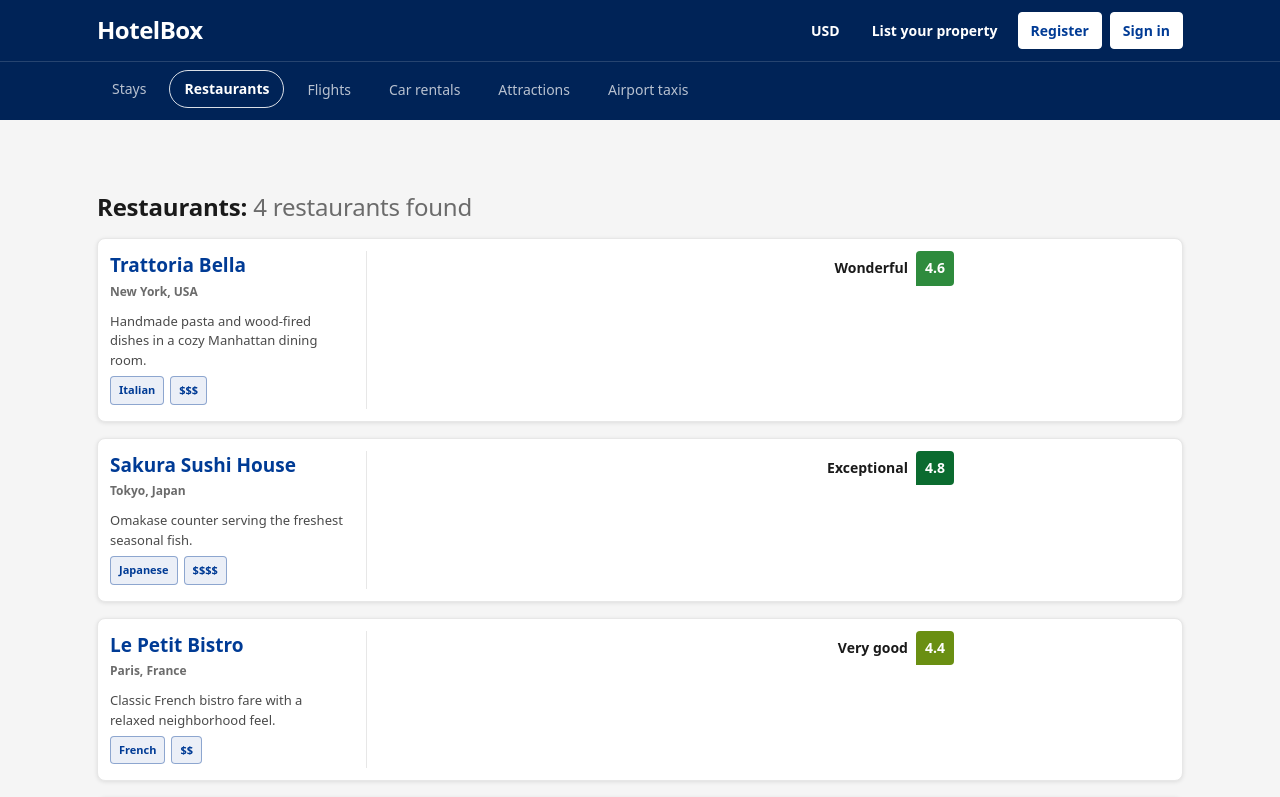
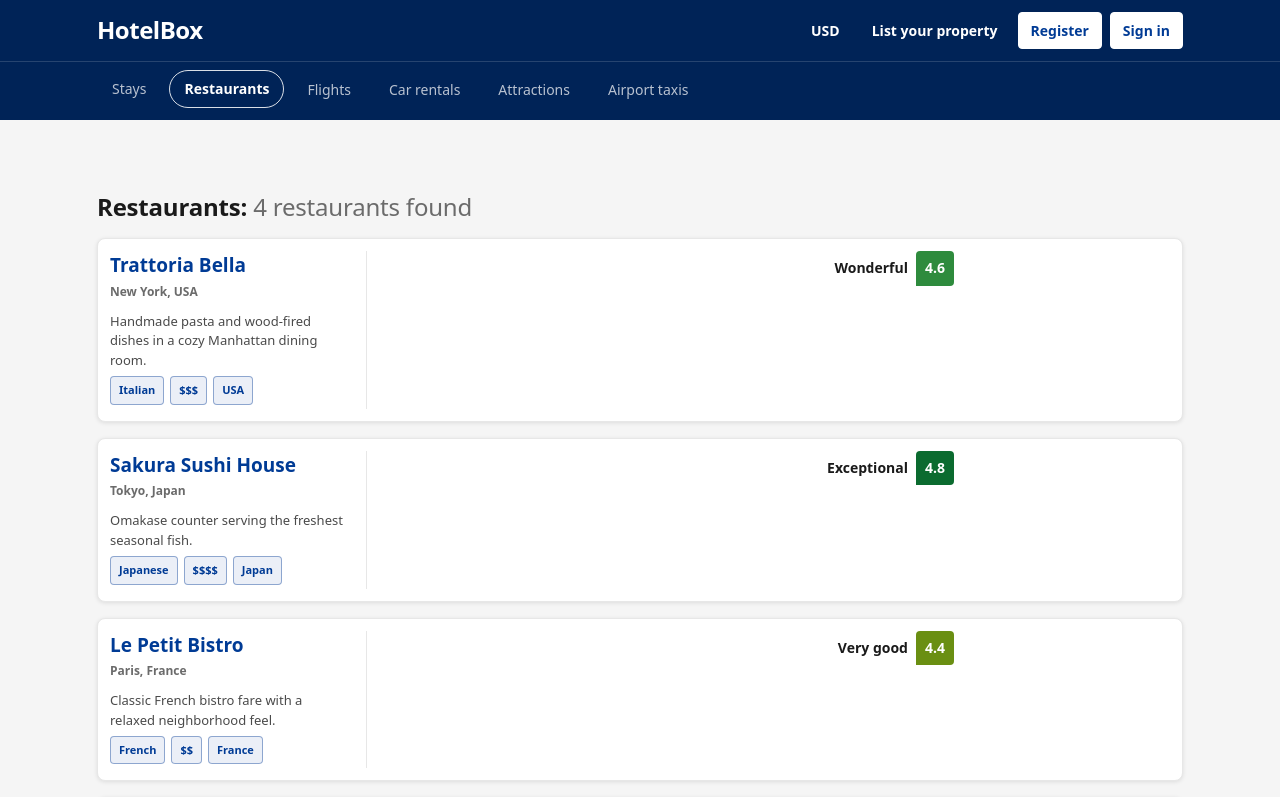
Before and after one commit to ismcagdas/volobox-test, a React (Vite) app in the folder client/: page /restaurants in a window 1280 px wide. Shown: the top 797 px of the page. Built offline with nearby package versions, Linux system fonts and the light colour scheme.

Commit message:
Show restaurant country tag on restaurant cards
Restaurant cards now show the country, taken from the part of `city`
after the comma, as a tag beside the cuisine and price tags. Cities
without a comma show no country tag, and the restaurant data is
unchanged.

```diff
--- a/client/src/components/RestaurantList.jsx
+++ b/client/src/components/RestaurantList.jsx
@@ -1,5 +1,12 @@
 import restaurants from '../data/restaurants'
 import ratingLabel, { ratingColor, ratingTextColor } from '../ratingLabel'
+
+// Country is the part of `city` after the first comma ('New York, USA' -> 'USA').
+// Returns '' when there is no comma.
+function countryOf(city) {
+  const index = city.indexOf(',')
+  return index === -1 ? '' : city.slice(index + 1).trim()
+}
 
 function RestaurantList() {
   return (
@@ -22,6 +29,9 @@ function RestaurantList() {
                   <ul className="hotel-card__tags">
                     <li className="hotel-card__tag">{restaurant.cuisine}</li>
                     <li className="hotel-card__tag">{restaurant.priceRange}</li>
+                    {countryOf(restaurant.city) && (
+                      <li className="hotel-card__tag">{countryOf(restaurant.city)}</li>
+                    )}
                   </ul>
                 </div>
                 <div className="hotel-card__aside">
```
